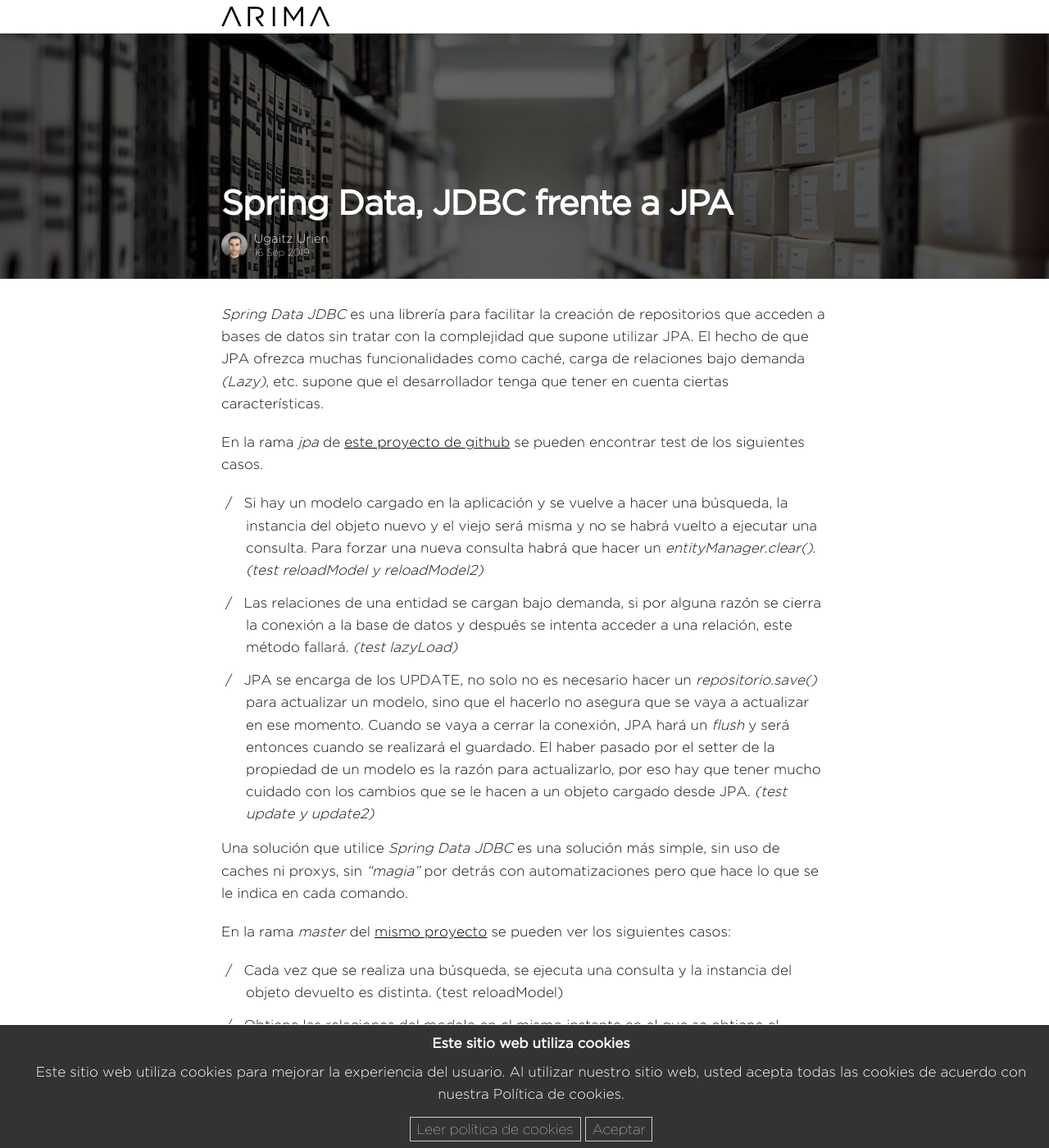
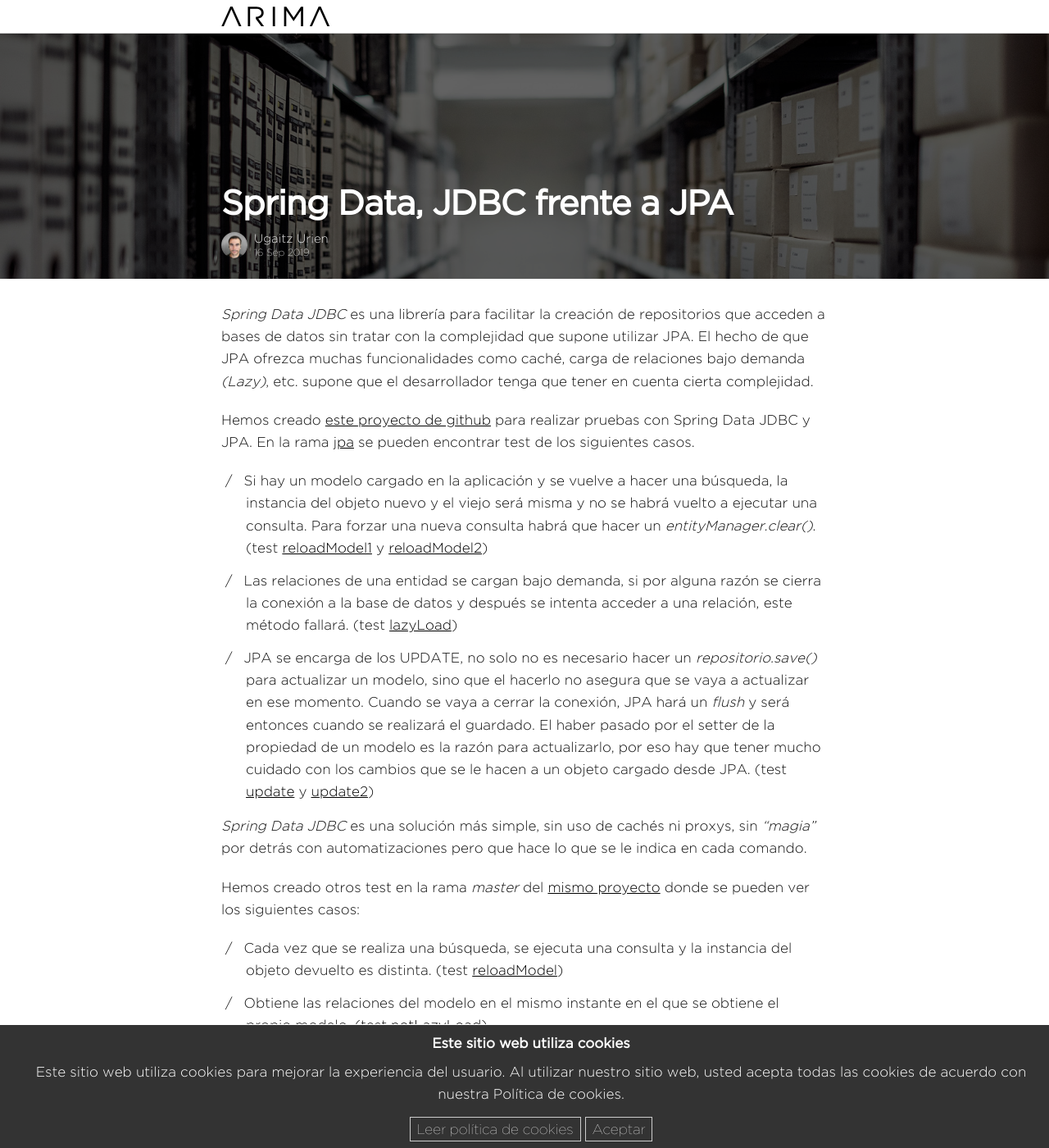
Before and after one commit to wearearima/blog, a Jekyll site: the page built from _posts/2019-09-16-spring-data-jdbc.markdown, in a window 1280 px wide and 1400 px high. Shown: the whole window at 82% size. Built offline with Jekyll 4.4.1, drawn with Linux system fonts in a browser that asks for light colours; some web fonts are replaced.

Commit message:
Fix jdbc post

```diff
--- a/_posts/2019-09-16-spring-data-jdbc.markdown
+++ b/_posts/2019-09-16-spring-data-jdbc.markdown
@@ -4,22 +4,23 @@
 date: 2019-09-16 5:00:00
 author: ugaitz
 categories: base de datos,spring,jdbc
-tags:
-header-image:	headers/data.jpg
+tags: base de datos,spring,jdbc
+header-image:	post-headers/data.jpg
 ---
-_Spring Data JDBC_ es una librería para facilitar la creación de repositorios que acceden a bases de datos sin tratar con la complejidad que supone utilizar JPA. El hecho de que JPA ofrezca muchas funcionalidades como caché, carga de relaciones bajo demanda _(Lazy)_, etc. supone que el desarrollador tenga que tener en cuenta ciertas características.
+_Spring Data JDBC_ es una librería para facilitar la creación de repositorios que acceden a bases de datos sin tratar con la complejidad que supone utilizar JPA. El hecho de que JPA ofrezca muchas funcionalidades como caché, carga de relaciones bajo demanda _(Lazy)_, etc. supone que el desarrollador tenga que tener en cuenta cierta complejidad.
 
-En la rama _jpa_ de [este proyecto de github][github-project]{:target="_blank"} se pueden encontrar test de los siguientes casos.
-- Si hay un modelo cargado en la aplicación y se vuelve a hacer una búsqueda, la instancia del objeto nuevo y el viejo será misma y no se habrá vuelto a ejecutar una consulta. Para forzar una nueva consulta habrá que hacer un _entityManager.clear()_. _(test reloadModel y reloadModel2)_
-- Las relaciones de una entidad se cargan bajo demanda, si por alguna razón se cierra la conexión a la base de datos y después se intenta acceder a una relación, este método fallará. _(test lazyLoad)_
-- JPA se encarga de los UPDATE, no solo no es necesario hacer un _repositorio.save()_ para actualizar un modelo, sino que el hacerlo no asegura que se vaya a actualizar en ese momento. Cuando se vaya a cerrar la conexión, JPA hará un _flush_ y será entonces cuando se realizará el guardado. El haber pasado por el setter de la propiedad de un modelo es la razón para actualizarlo, por eso hay que tener mucho cuidado con los cambios que se le hacen a un objeto cargado desde JPA. _(test update y update2)_
+Hemos creado [este proyecto de github][github-project]{:target="_blank"} para realizar pruebas con Spring Data JDBC y JPA. En la rama [jpa][github-project-jpa]{:target="_blank"} se pueden encontrar test de los siguientes casos.
 
-Una solución que utilice _Spring Data JDBC_ es una solución más simple, sin uso de caches ni proxys, sin _"magia"_ por detrás con automatizaciones pero que hace lo que se le indica en cada comando.
+- Si hay un modelo cargado en la aplicación y se vuelve a hacer una búsqueda, la instancia del objeto nuevo y el viejo será misma y no se habrá vuelto a ejecutar una consulta. Para forzar una nueva consulta habrá que hacer un _entityManager.clear()_. (test [reloadModel1][jpa-reload-model-1]{:target="_blank"} y [reloadModel2][jpa-reload-model-2]{:target="_blank"})
+- Las relaciones de una entidad se cargan bajo demanda, si por alguna razón se cierra la conexión a la base de datos y después se intenta acceder a una relación, este método fallará. (test [lazyLoad][jpa-lazy-load]{:target="_blank"})
+- JPA se encarga de los UPDATE, no solo no es necesario hacer un _repositorio.save()_ para actualizar un modelo, sino que el hacerlo no asegura que se vaya a actualizar en ese momento. Cuando se vaya a cerrar la conexión, JPA hará un _flush_ y será entonces cuando se realizará el guardado. El haber pasado por el setter de la propiedad de un modelo es la razón para actualizarlo, por eso hay que tener mucho cuidado con los cambios que se le hacen a un objeto cargado desde JPA. (test [update][jpa-update-1]{:target="_blank"} y [update2][jpa-update-2]{:target="_blank"})
 
-En la rama _master_ del [mismo proyecto][github-project]{:target="_blank"} se pueden ver los siguientes casos:
-- Cada vez que se realiza una búsqueda, se ejecuta una consulta y la instancia del objeto devuelto es distinta. (test reloadModel)
-- Obtiene las relaciones del modelo en el mismo instante en el que se obtiene el propio modelo. (test notLazyLoad)
-- La actualización del modelo en la base de datos se realiza explícitamente, cambiar el objeto no implica el cambio en base de datos. (test update)
+_Spring Data JDBC_ es una solución más simple, sin uso de cachés ni proxys, sin _"magia"_ por detrás con automatizaciones pero que hace lo que se le indica en cada comando.
+
+Hemos creado otros test en la rama _master_ del [mismo proyecto][github-project]{:target="_blank"} donde se pueden ver los siguientes casos:
+- Cada vez que se realiza una búsqueda, se ejecuta una consulta y la instancia del objeto devuelto es distinta. (test [reloadModel][jdbc-reload-model]{:target="_blank"})
+- Obtiene las relaciones del modelo en el mismo instante en el que se obtiene el propio modelo. (test [notLazyLoad][jdbc-not-lazy-load]{:target="_blank"})
+- La actualización del modelo en la base de datos se realiza explícitamente, cambiar el objeto no implica el cambio en base de datos. (test [update][jdbc-update]{:target="_blank"})
 
 
 ## Algunas limitaciones de Spring Data JDBC
@@ -29,4 +30,13 @@
 - Aún no está implementada la interfaz _PagingAndSortingRepository_, lo que implica que la paginación hay que hacerla de manera manual, como por ejemplo, haciendo uso de _@Query_. Hay una tarea en el [jira de Spring][jira-pagination]{:target="_blank"}, pero es de prioridad _minor_.
 
 [github-project]: https://github.com/wearearima/spring-data-jdbc-demo
+[github-project-jpa]: https://github.com/wearearima/spring-data-jdbc-demo/tree/jpa
+[jpa-reload-model-1]: https://github.com/wearearima/spring-data-jdbc-demo/blob/b4224ffb83561e88598c23b5047885cb6ee86369/src/test/java/eu/arima/springdatajdbcdemo/CountryRepositoryTests.java#L43
+[jpa-reload-model-2]: https://github.com/wearearima/spring-data-jdbc-demo/blob/b4224ffb83561e88598c23b5047885cb6ee86369/src/test/java/eu/arima/springdatajdbcdemo/CountryRepositoryTests.java#L51
+[jpa-update-1]: https://github.com/wearearima/spring-data-jdbc-demo/blob/b4224ffb83561e88598c23b5047885cb6ee86369/src/test/java/eu/arima/springdatajdbcdemo/CountryRepositoryTests.java#L71
+[jpa-update-2]: https://github.com/wearearima/spring-data-jdbc-demo/blob/b4224ffb83561e88598c23b5047885cb6ee86369/src/test/java/eu/arima/springdatajdbcdemo/CountryRepositoryTests.java#L83
+[jpa-lazy-load]: https://github.com/wearearima/spring-data-jdbc-demo/blob/b4224ffb83561e88598c23b5047885cb6ee86369/src/test/java/eu/arima/springdatajdbcdemo/CountryRepositoryTests.java#L60
+[jdbc-reload-model]: https://github.com/wearearima/spring-data-jdbc-demo/blob/cf888e3b0ff6fb6a1a08dbddf1ca0722654f0352/src/test/java/eu/arima/springdatajdbcdemo/CountryRepositoryTests.java#L42
+[jdbc-not-lazy-load]: https://github.com/wearearima/spring-data-jdbc-demo/blob/cf888e3b0ff6fb6a1a08dbddf1ca0722654f0352/src/test/java/eu/arima/springdatajdbcdemo/CountryRepositoryTests.java#L50
+[jdbc-update]: https://github.com/wearearima/spring-data-jdbc-demo/blob/cf888e3b0ff6fb6a1a08dbddf1ca0722654f0352/src/test/java/eu/arima/springdatajdbcdemo/CountryRepositoryTests.java#L59
 [jira-pagination]: https://jira.spring.io/browse/DATAJDBC-101
```
Also changed, not shown: assets/images/post-headers/data.jpg (renamed from assets/images/headers/data.jpg).
